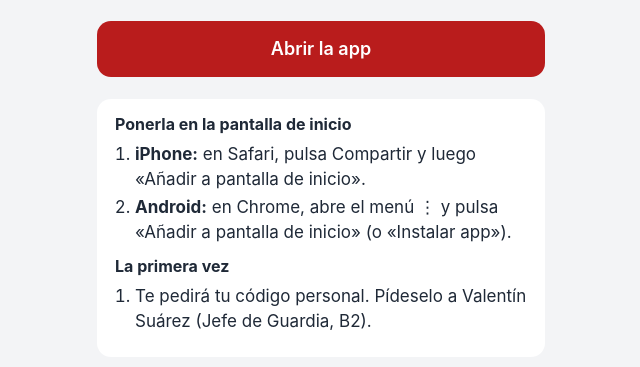
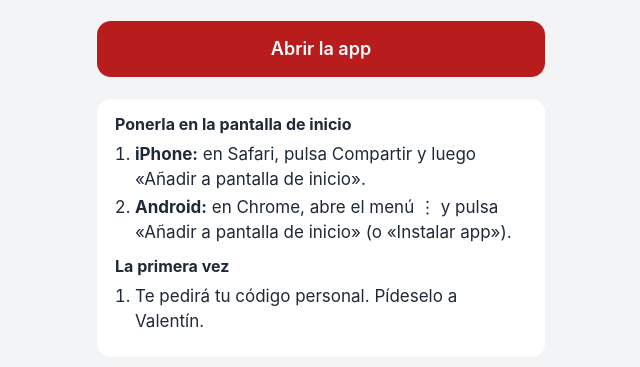
Before and after one commit to tainiphone-ux/practicas, a plain HTML site: page index.html in a window 1280 px wide. Shown: the part 247-614 px from the top of the page, without its empty margins (319-959 px from the left). Drawn offline with Linux system fonts and the light colour scheme.

Commit message:
Texto: «Pídeselo a Valentín»
Co-Authored-By: Claude Opus 5.5 <noreply@anthropic.com>

```diff
--- a/index.html
+++ b/index.html
@@ -52,7 +52,7 @@
       <li><b>Android:</b> en Chrome, abre el menú ⋮ y pulsa «Añadir a pantalla de inicio» (o «Instalar app»).</li>
     </ol>
     <h2>La primera vez</h2>
-    <ol><li>Te pedirá tu código personal. Pídeselo a Valentín Suárez (Jefe de Guardia, B2).</li></ol>
+    <ol><li>Te pedirá tu código personal. Pídeselo a Valentín.</li></ol>
   </div>
 </main>
 <script>document.getElementById("abrir").href = APP;</script>
```
